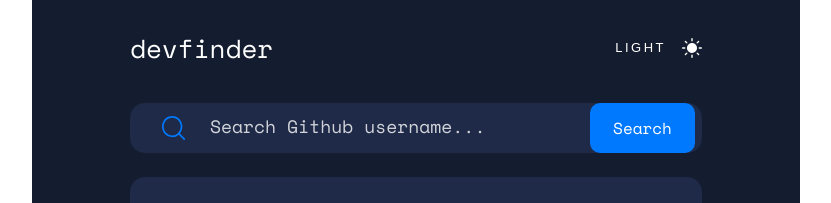
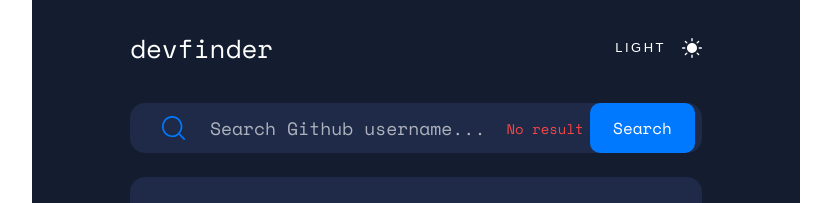
Before and after one commit to myrteza-labi/github-user-search-app-junior, a React (Create React App) app: page / in a window 1280 px wide. Shown: the top 203 px of the page, without its empty margins (224-1055 px from the left). Built offline with nearby package versions, Linux system fonts and the light colour scheme.

Commit message:
:style-hotfix: desktop and tablet style

```diff
--- a/src/components/DevFinderApp.css
+++ b/src/components/DevFinderApp.css
@@ -6,7 +6,6 @@
 
     width: 375px;
     background-color: #141D2F;
-    /*a enlever */ color: #fff;
     padding: 30px 24px 80px 24px;
 }
 
@@ -27,5 +26,7 @@
         width: 1440px;
         padding: 0 350px;
         min-height: 900px;
+        align-items: center;
+        justify-content: center;
     }
 }
--- /dev/null
+++ b/src/components/ErrorText.css
@@ -0,0 +1,29 @@
+.ErrorText {
+    min-width: 60px;
+    font-size: 12px;
+    color: #f74646;
+    text-align: center;
+}
+
+.ErrorTextRemove {
+    display: none;
+}
+
+
+
+/* tablet style  */
+@media screen and (min-width: 768px) and (max-width: 1440px){
+    .ErrorText {
+        min-width: 90px;
+        font-size: 14px;
+    }
+}
+
+/* desktop style */
+@media screen and (min-width: 1440px){
+    .ErrorText {
+        min-width: 100px;
+        font-size: 15px;
+        margin: 0 15px 0 0;
+    }
+}
--- /dev/null
+++ b/src/components/ErrorText.js
@@ -0,0 +1,12 @@
+import React from 'react'
+import './ErrorText.css';
+
+function ErrorText() {
+    return (
+        <p className="ErrorText">
+            No result
+        </p>
+    )
+}
+
+export default ErrorText
--- a/src/components/Header.css
+++ b/src/components/Header.css
@@ -19,3 +19,10 @@
         margin: 140px 0 0 0;
     }
 }
+
+/* desktop style */
+@media screen and (min-width: 1440px){
+    .Header {
+        margin: 0;
+    }
+}
--- a/src/components/Input.css
+++ b/src/components/Input.css
@@ -5,6 +5,11 @@
     background-color: transparent;
     border: none;
     margin: 0 0 0 10px;
+    outline: none;
+
+    font-family: 'Space Mono', monospace;
+    color: #fff;
+    opacity: 0.8;
 }
 
 .Input::placeholder {
@@ -16,10 +21,22 @@
     opacity: 0.8;
 }
 
+.Input::placeholder:focus {
+    color: red !important ;
+}
+
+.Input select, textarea {
+    color: red;
+}
+
+
+
 /* tablet style  */
 @media screen and (min-width: 768px){
     .Input {
         margin: 0 0 0 24px;
+        font-size: 18px;
+        line-height: 25px;
     }
     .Input::placeholder {
         font-size: 18px;
--- a/src/components/SearchBox.js
+++ b/src/components/SearchBox.js
@@ -3,6 +3,7 @@ import './SearchBox.css';
 import SearchLogo from './SearchLogo';
 import Input from './Input';
 import SearchButton from './SearchButton';
+import ErrorText from './ErrorText';
 
 
 function SearchBox(props) {
@@ -10,6 +11,7 @@ function SearchBox(props) {
         <div className="Searchbox">
             <SearchLogo/>
             <Input/>
+            <ErrorText/>
             <SearchButton/>
         </div>
     )
--- a/src/components/SearchButton.css
+++ b/src/components/SearchButton.css
@@ -10,6 +10,10 @@
     margin: 0 7px 0 0;
 }
 
+.SearchButton:hover {
+    background-color: #60ABFF;
+}
+
 /* tablet style  */
 @media screen and (min-width: 768px){
     .SearchButton {
```
